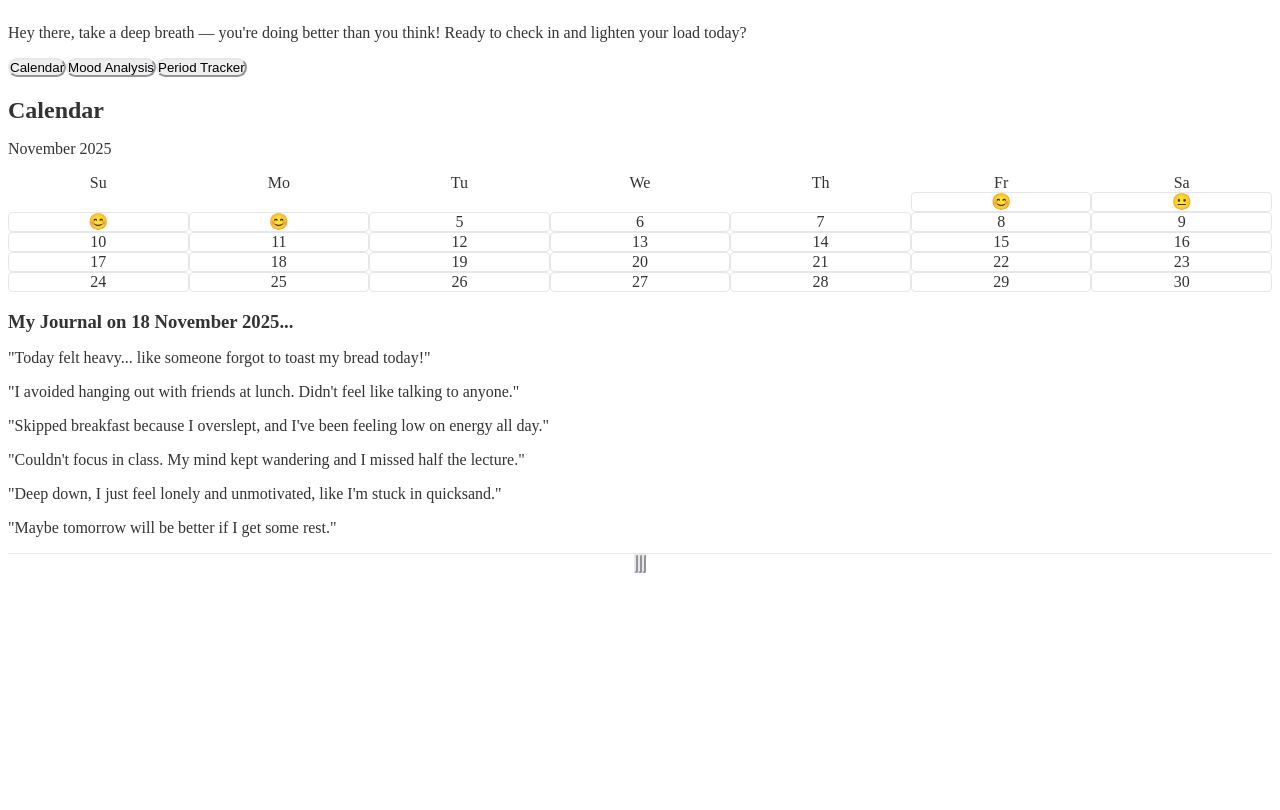
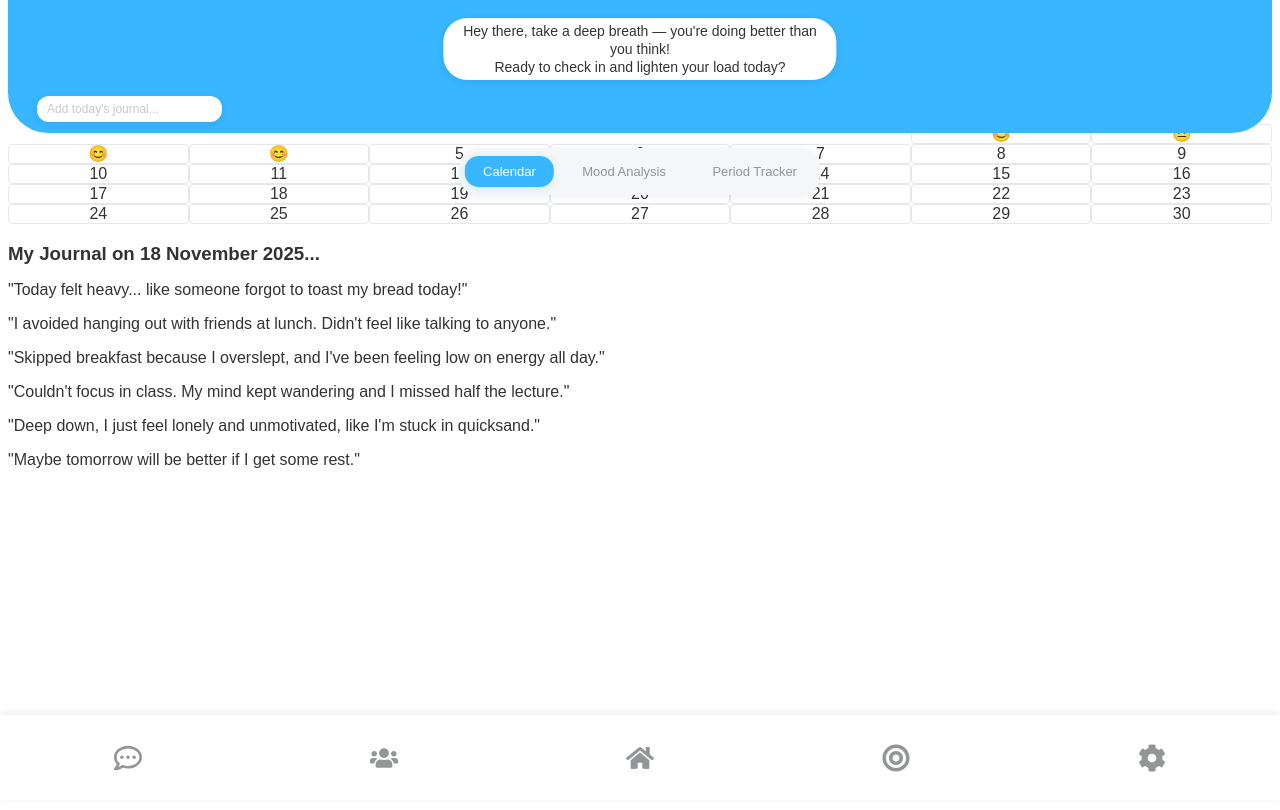
Before and after one commit to JYuenChia/student_lifestyle_LBG, a React (Vite) app in the folder frontend/: page / in a window 1280 px wide. Shown: the top 810 px of the page. Built offline with nearby package versions, Linux system fonts and the light colour scheme.

Commit message:
worked on canva pg6 the upper blue part with 3 buttons

```diff
--- a/frontend/package.json
+++ b/frontend/package.json
@@ -19,6 +19,7 @@
     "lucide-react": "^0.542.0",
     "react": "^19.1.1",
     "react-dom": "^19.1.1",
+    "react-icons": "^5.5.0",
     "tailwind-merge": "^3.3.1",
     "tailwindcss-animate": "^1.0.7"
   },
--- a/frontend/src/pages/Home.jsx
+++ b/frontend/src/pages/Home.jsx
@@ -1,6 +1,8 @@
 import { useState } from 'react';
+import BottomBar from './bottomBar';
 
 export default function Home() {
+  const [selectedTab, setSelectedTab] = useState('Calendar');
   const [selectedDate, setSelectedDate] = useState(null);
 
   // Mock data for mood tracking
@@ -54,29 +56,139 @@ export default function Home() {
   };
 
   return (
-    <div className="min-h-screen bg-gradient-to-b from-blue-400 to-blue-500 p-4">
-      <div className="max-w-md mx-auto bg-white rounded-3xl shadow-lg overflow-hidden">
-        {/* Header */}
-        <div className="bg-blue-400 p-6 text-white">
-          <div className="bg-blue-300 rounded-2xl p-4 mb-4">
-            <p className="text-sm">
-              Hey there, take a deep breath — you're doing better than you think!
-              Ready to check in and lighten your load today?
-            </p>
-          </div>
-
-          <div className="flex space-x-2 mb-4">
-            <button className="bg-white text-blue-400 px-4 py-2 rounded-full text-sm font-medium">
-              Calendar
-            </button>
-            <button className="text-white px-4 py-2 rounded-full text-sm">
-              Mood Analysis
-            </button>
-            <button className="text-white px-4 py-2 rounded-full text-sm">
-              Period Tracker
-            </button>
-          </div>
-        </div>
+    <div
+      className="min-h-screen bg-gradient-to-b from-blue-400 to-blue-500 p-4 relative"
+      style={{ fontFamily: "'Canva Sans', sans-serif", paddingBottom: '84.6px' }}
+    >
+      {/* Blue rounded rectangle */}
+      <div
+        style={{
+          position: 'absolute',
+          left: '50%',
+          top: '-55px',
+          width: '100%',
+          height: '180px',
+          backgroundColor: '#38b6ff',
+          borderRadius: '40px',
+          transform: 'translateX(-50%)',
+          zIndex: 10,
+        }}
+        ></div>
+      {/* White rounded rectangle for message */}
+      <div
+        style={{
+          position: 'absolute',
+          left: '50%',
+          top: '10px',
+          width: '85%',
+          maxWidth: '361.3px',
+          height: '62px',
+          backgroundColor: '#fff',
+          borderRadius: '24px',
+          boxShadow: '0 2px 8px rgba(0,0,0,0.08)',
+          display: 'flex',
+          alignItems: 'center',
+          justifyContent: 'center',
+          zIndex: 20,
+          padding: '0 16px',
+          transform: 'translateX(-50%)',
+        }}
+      >
+        <p
+          className="text-sm text-gray-800 text-center"
+          style={{ lineHeight: '1.3',
+                  fontFamily: "'Canva Sans', sans-serif",
+                  fontSize: '14px'
+                 }}
+        >
+          Hey there, take a deep breath — you're doing better than you think!<br />
+          Ready to check in and lighten your load today?
+        </p>
+      </div>
+      {/* Editable journal input in white rounded rectangle */}
+      <div
+        style={{
+          position: 'absolute',
+          left: '29.1px',
+          top: '88.4px',
+          width: '168.5px',
+          height: '25.2px',
+          backgroundColor: '#fff',
+          borderRadius: '12px',
+          boxShadow: '0 2px 8px rgba(0,0,0,0.08)',
+          display: 'flex',
+          alignItems: 'center',
+          justifyContent: 'center',
+          zIndex: 21,
+          padding: '0 8px',
+        }}
+      >
+        <input
+          type="text"
+          placeholder="Add today's journal..."
+          style={{
+            width: '100%',
+            height: '100%',
+            border: 'none',
+            outline: 'none',
+            background: 'transparent',
+            color: '#222', // Text color when typing
+            fontSize: '12px',
+            fontFamily: "'Canva Sans', sans-serif",
+          }}
+          className="placeholder-journal"
+        />
+        <style>
+          {`
+            .placeholder-journal::placeholder {
+              color: #c8c8c8;
+              font-family: 'Canva Sans', sans-serif;
+            }
+          `}
+        </style>
+      </div>
+      {/* Button group below blue rectangle */}
+      <div
+        style={{
+          position: 'absolute',
+          left: '50%',
+          top: '140px', // Adjust as needed to sit below blue rectangle
+          width: '360.4px',
+          height: '46.7px',
+          backgroundColor: '#f5f6f7',
+          borderRadius: '18px',
+          display: 'flex',
+          alignItems: 'center',
+          justifyContent: 'space-around',
+          zIndex: 22,
+          transform: 'translateX(-50%)',
+          boxShadow: '0 2px 8px rgba(0,0,0,0.06)',
+        }}
+      >
+        {['Calendar', 'Mood Analysis', 'Period Tracker'].map(tab => (
+          <button
+            key={tab}
+            onClick={() => setSelectedTab(tab)}
+            style={{
+              border: 'none',
+              background: selectedTab === tab ? '#38b6ff' : 'transparent',
+              color: selectedTab === tab ? '#fff' : '#939598',
+              fontSize: '13px',
+              fontFamily: "'Canva Sans', sans-serif",
+              borderRadius: '14px',
+              padding: '8px 18px',
+              boxShadow: selectedTab === tab ? '0 2px 8px rgba(56,182,255,0.18)' : 'none',
+              fontWeight: 500,
+              cursor: 'pointer',
+              transition: 'all 0.2s',
+            }}
+          >
+            {tab}
+          </button>
+        ))}
+      </div>
+      {/* Main content */}
+      <div className="max-w-md mx-auto bg-white rounded-3xl shadow-lg overflow-hidden" style={{marginTop: '0px'}}>
 
         {/* Calendar Section */}
         <div className="p-6">
@@ -121,24 +233,8 @@ export default function Home() {
         </div>
 
         {/* Bottom Navigation */}
-        <div className="flex justify-center space-x-8 p-6 border-t border-gray-200">
-          <button className="p-3 rounded-full">
-            <svg className="w-6 h-6 text-gray-400" fill="currentColor" viewBox="0 0 24 24">
-              <path d="M10 20v-6h4v6h5v-8h3L12 3 2 12h3v8z"/>
-            </svg>
-          </button>
-          <button className="p-3 rounded-full">
-            <svg className="w-6 h-6 text-gray-400" fill="currentColor" viewBox="0 0 24 24">
-              <path d="M9 11H7v6h2v-6zm4 0h-2v6h2v-6zm4 0h-2v6h2v-6zm2-7H3v2h2v13h14V6h2V4h-4V2H7v2H3zm2 2v11H5V6h12z"/>
-            </svg>
-          </button>
-          <button className="p-3 rounded-full">
-            <svg className="w-6 h-6 text-gray-400" fill="currentColor" viewBox="0 0 24 24">
-              <path d="M12 2C6.48 2 2 6.48 2 12s4.48 10 10 10 10-4.48 10-10S17.52 2 12 2zm-2 15l-5-5 1.41-1.41L10 14.17l7.59-7.59L19 8l-9 9z"/>
-            </svg>
-          </button>
-        </div>
       </div>
+      <BottomBar />
     </div>
   );
 }
--- /dev/null
+++ b/frontend/src/pages/bottomBar.jsx
@@ -0,0 +1,27 @@
+import { FaRegCommentDots, FaUsers, FaHome, FaBullseye, FaCog } from 'react-icons/fa';
+
+export default function BottomBar() {
+  return (
+    <div
+      style={{
+        position: 'fixed',
+        bottom: 0,
+        left: 0,
+        width: '100%',
+        height: '84.6px',
+        backgroundColor: '#fff',
+        boxShadow: '0 -2px 8px rgba(0,0,0,0.08)',
+        display: 'flex',
+        justifyContent: 'space-around',
+        alignItems: 'center',
+        zIndex: 100,
+      }}
+    >
+      <FaRegCommentDots size={28} color="#939598" />
+      <FaUsers size={28} color="#939598" />
+      <FaHome size={28} color="#939598" />
+      <FaBullseye size={28} color="#939598" />
+      <FaCog size={28} color="#939598" />
+    </div>
+  );
+}
```
Also changed, not shown: frontend/src/pages/ToDo.jsx (added), 1 other file (tests, documents, lock files or other folders).
